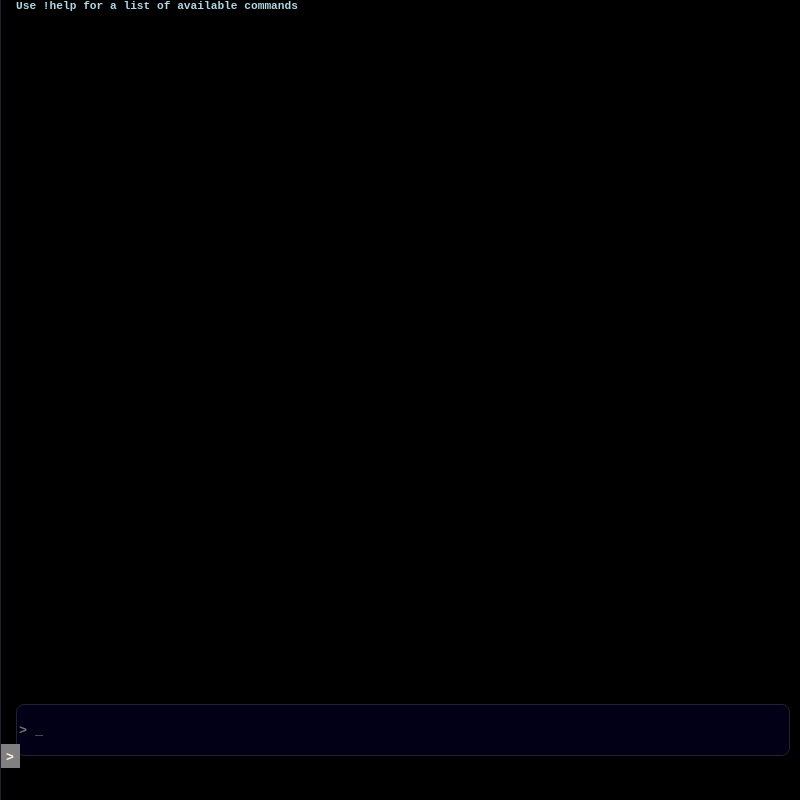
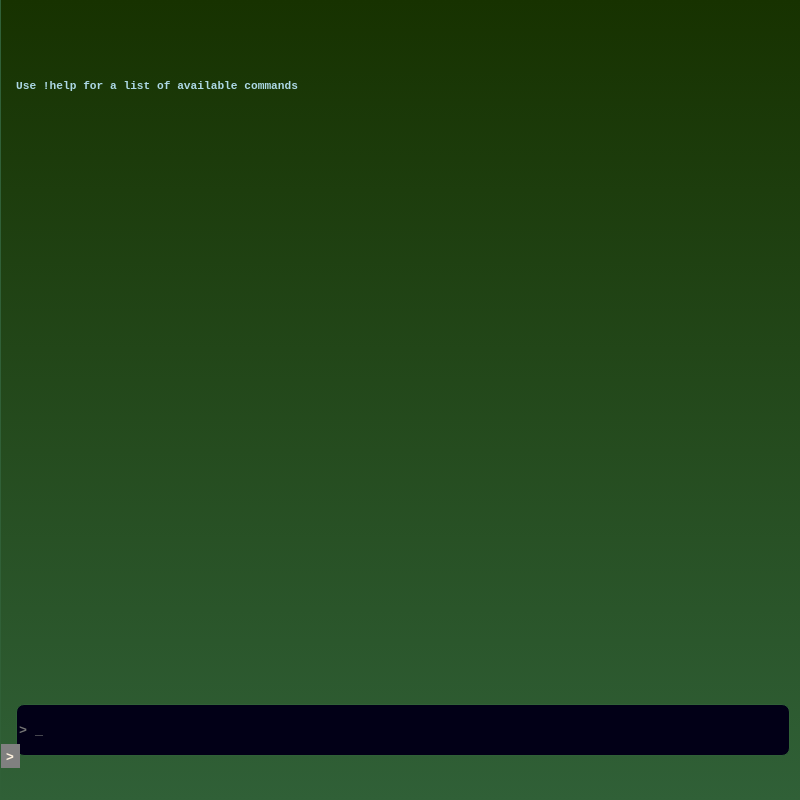
Before and after one commit to TSM-Studios-Officiel/TSMChatNode, an Electron app: page client/public/index.html in a window 800 px wide. Drawn offline with Linux system fonts and the light colour scheme.

Commit message:
background colors

```diff
--- a/client/public/index.html
+++ b/client/public/index.html
@@ -10,6 +10,8 @@
 </head>
 
 <body>
+
+  <div class="background"></div>
 
   <div class="full">
     <div class="console" id="console">
@@ -64,6 +66,7 @@
 
   <button class="openmenu" onclick="openmenu()">&gt;</button>
 
+
   <script src="./script.js" defer></script>
 </body>
 
--- a/client/public/script.js
+++ b/client/public/script.js
@@ -135,6 +135,13 @@ async function parseCommand(str) {
       break;
     }
 
+    case "spamdbg": {
+      for(let i = 0; i < 50; i++) {
+        logConsole(`<span class=red>${i}</span>`);
+      }
+      break;
+    }
+
     default: {
       logConsole(`<span class=red>Unknown command: ${cmd}</span>`);
       break;
--- a/client/public/style.css
+++ b/client/public/style.css
@@ -1,7 +1,7 @@
 :root {
   --primary: #020017;
-  --secondary: #24222e;
-  --ternary: black;
+  --secondary: #306037;
+  --ternary: #173200;
   --text: white;
   --max-menu-width: 20vw;
 }
@@ -12,8 +12,17 @@ html, body {
   width: 100vw;
   height: 100vh;
   color: var(--primary);
-  overflow-x: hidden;
+  overflow: hidden;
+  overflow-y: auto;
+  position: fixed;
+  /* z-index: -100; */
+
+  background: var(--ternary);
+  background: linear-gradient(180deg, var(--ternary) 0%, var(--secondary) 100%);
 }
+
+/* div.background {
+} */
 
 * {
   font-family: 'Courier New', Courier, monospace;
@@ -45,10 +54,12 @@ div.full {
   position: absolute;
   width: 100vw;
   left: 0vw;
-  min-height: 90vh;
-  padding-bottom: 10vh;
-  background-color: var(--ternary);
+  /* bottom: 0vh; */
+  /* min-height: 85vh; */
+  padding-top: 10vh;
+  padding-bottom: 20vh;
   font-size: 70%;
+  /* overflow-y: visible; */
 }
 
 div.full_opened {
```
